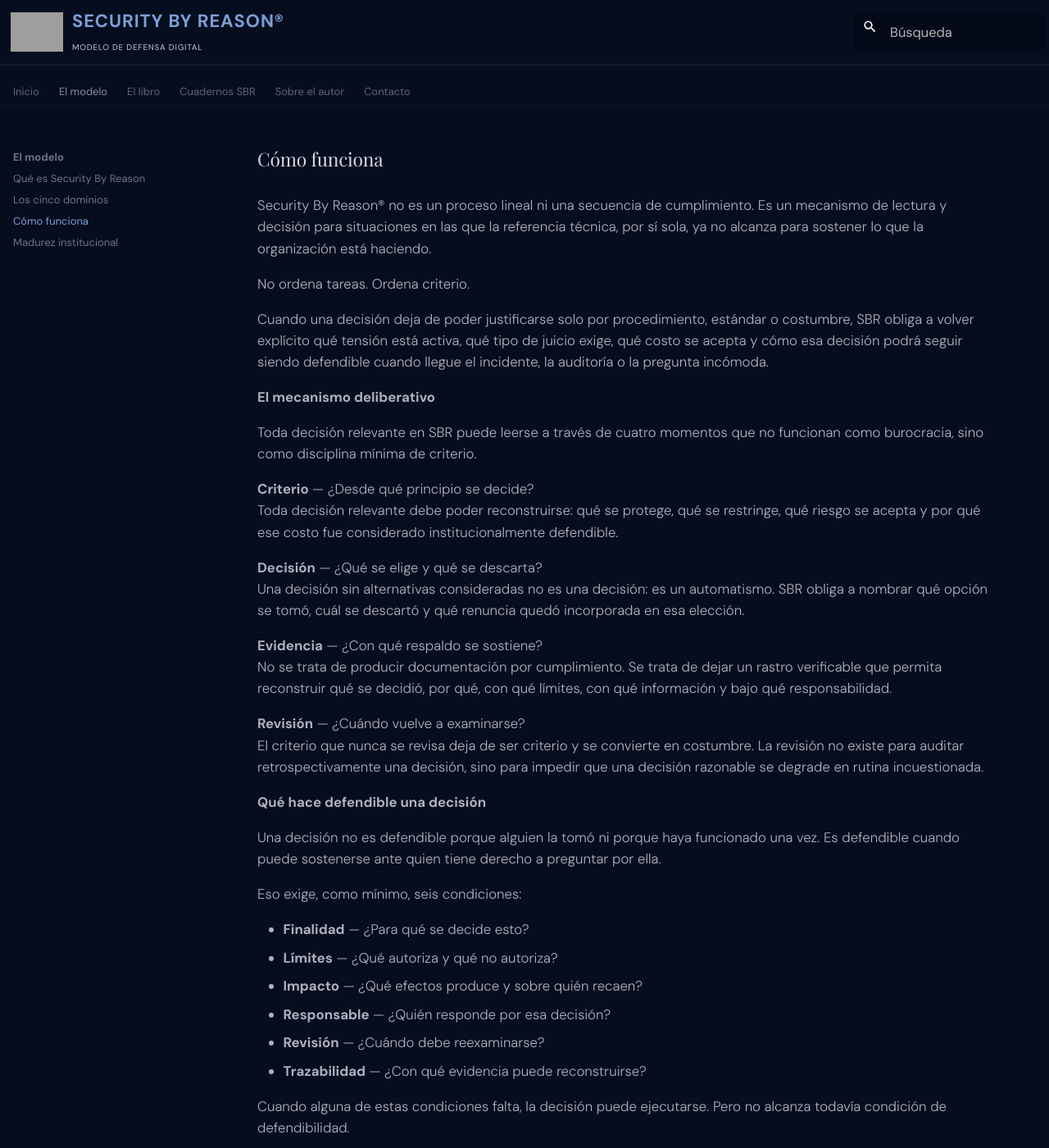
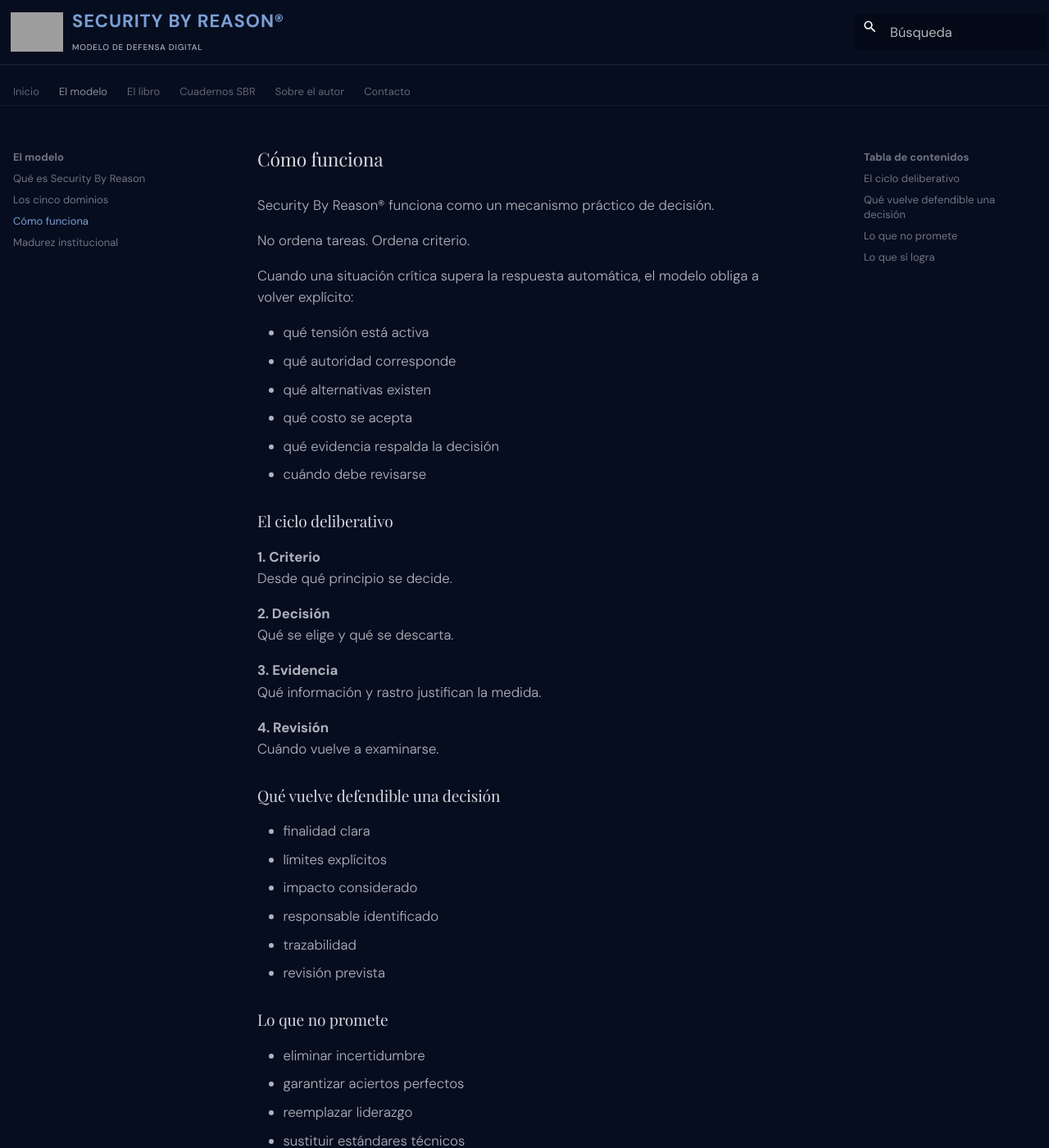
Before and after one commit to danielsasia/sbr-site, an MkDocs documentation site: the page built from docs/modelo/como-funciona.md, in a window 1280 px wide and 1400 px high. Shown: the whole window at 82% size. Built offline with MkDocs 1.6.1 and Material for MkDocs 9.7.7, drawn with Linux system fonts in a browser that asks for light colours; some web fonts are replaced; some of the changed text lies outside the part shown; grey boxes are pictures that could not be loaded.

Commit message:
Update como-funciona.md

```diff
--- a/docs/modelo/como-funciona.md
+++ b/docs/modelo/como-funciona.md
@@ -1,71 +1,54 @@
----
-hide:
-  - toc
----
+<!-- docs/modelo/como-funciona.md -->
 
 # Cómo funciona
 
-Security By Reason® no es un proceso lineal ni una secuencia de cumplimiento. Es un mecanismo de lectura y decisión para situaciones en las que la referencia técnica, por sí sola, ya no alcanza para sostener lo que la organización está haciendo.
+Security By Reason® funciona como un mecanismo práctico de decisión.
 
 No ordena tareas. Ordena criterio.
 
-Cuando una decisión deja de poder justificarse solo por procedimiento, estándar o costumbre, SBR obliga a volver explícito qué tensión está activa, qué tipo de juicio exige, qué costo se acepta y cómo esa decisión podrá seguir siendo defendible cuando llegue el incidente, la auditoría o la pregunta incómoda.
+Cuando una situación crítica supera la respuesta automática, el modelo obliga a volver explícito:
 
-**El mecanismo deliberativo**
+- qué tensión está activa
+- qué autoridad corresponde
+- qué alternativas existen
+- qué costo se acepta
+- qué evidencia respalda la decisión
+- cuándo debe revisarse
 
-Toda decisión relevante en SBR puede leerse a través de cuatro momentos que no funcionan como burocracia, sino como disciplina mínima de criterio.
+## El ciclo deliberativo
 
-**Criterio** — ¿Desde qué principio se decide?
-Toda decisión relevante debe poder reconstruirse: qué se protege, qué se restringe, qué riesgo se acepta y por qué ese costo fue considerado institucionalmente defendible.
+**1. Criterio**
+Desde qué principio se decide.
 
-**Decisión** — ¿Qué se elige y qué se descarta?
-Una decisión sin alternativas consideradas no es una decisión: es un automatismo. SBR obliga a nombrar qué opción se tomó, cuál se descartó y qué renuncia quedó incorporada en esa elección.
+**2. Decisión**
+Qué se elige y qué se descarta.
 
-**Evidencia** — ¿Con qué respaldo se sostiene?
-No se trata de producir documentación por cumplimiento. Se trata de dejar un rastro verificable que permita reconstruir qué se decidió, por qué, con qué límites, con qué información y bajo qué responsabilidad.
+**3. Evidencia**
+Qué información y rastro justifican la medida.
 
-**Revisión** — ¿Cuándo vuelve a examinarse?
-El criterio que nunca se revisa deja de ser criterio y se convierte en costumbre. La revisión no existe para auditar retrospectivamente una decisión, sino para impedir que una decisión razonable se degrade en rutina incuestionada.
+**4. Revisión**
+Cuándo vuelve a examinarse.
 
-**Qué hace defendible una decisión**
+## Qué vuelve defendible una decisión
 
-Una decisión no es defendible porque alguien la tomó ni porque haya funcionado una vez. Es defendible cuando puede sostenerse ante quien tiene derecho a preguntar por ella.
+- finalidad clara
+- límites explícitos
+- impacto considerado
+- responsable identificado
+- trazabilidad
+- revisión prevista
 
-Eso exige, como mínimo, seis condiciones:
+## Lo que no promete
 
-- **Finalidad** — ¿Para qué se decide esto?
-- **Límites** — ¿Qué autoriza y qué no autoriza?
-- **Impacto** — ¿Qué efectos produce y sobre quién recaen?
-- **Responsable** — ¿Quién responde por esa decisión?
-- **Revisión** — ¿Cuándo debe reexaminarse?
-- **Trazabilidad** — ¿Con qué evidencia puede reconstruirse?
+- eliminar incertidumbre
+- garantizar aciertos perfectos
+- reemplazar liderazgo
+- sustituir estándares técnicos
 
-Cuando alguna de estas condiciones falta, la decisión puede ejecutarse. Pero no alcanza todavía condición de defendibilidad.
+## Lo que sí logra
 
-**Cómo entra en acción el modelo**
+Más claridad.
+Más consistencia.
+Mejores decisiones bajo presión.
 
-SBR no se activa igual en todos los casos. Primero distingue qué tipo de tensión está en juego. No es lo mismo una decisión de legitimidad que una de anticipación, una de arquitectura, una de operación bajo fricción o una de transformación con efectos heredables.
-
-Por eso el modelo trabaja sobre tres preguntas previas:
-
-- ¿Qué dominio está realmente activo?
-- ¿Qué nivel de deliberación exige esta decisión?
-- ¿Puede sostenerse cuando lleguen las preguntas?
-
-Ese es el punto en el que el modelo deja de ser lenguaje conceptual y se vuelve mecanismo de uso.
-
-**Lo que el modelo no hace**
-
-SBR no elimina la incertidumbre.
-No garantiza decisiones correctas.
-No reemplaza el juicio profesional.
-No sustituye estándares, controles ni responsabilidades de gestión.
-
-Lo que hace es volver el juicio más explícito, más consistente, más compartible y más recuperable cuando la presión aumenta y la organización ya no puede depender solo de memoria individual, autoridad implícita o racionalización retrospectiva.
-
-**Para profundizar**
-
-El mecanismo completo —incluyendo el triaje deliberativo, los instrumentos, la arquitectura de uso y la lógica de madurez institucional— está desarrollado en el libro.
-
-[Madurez institucional →](madurez.md){ .md-button }
-[El libro →](../libro.md){ .md-button .md-button--primary }
+[Madurez institucional →](madurez.md)
```
